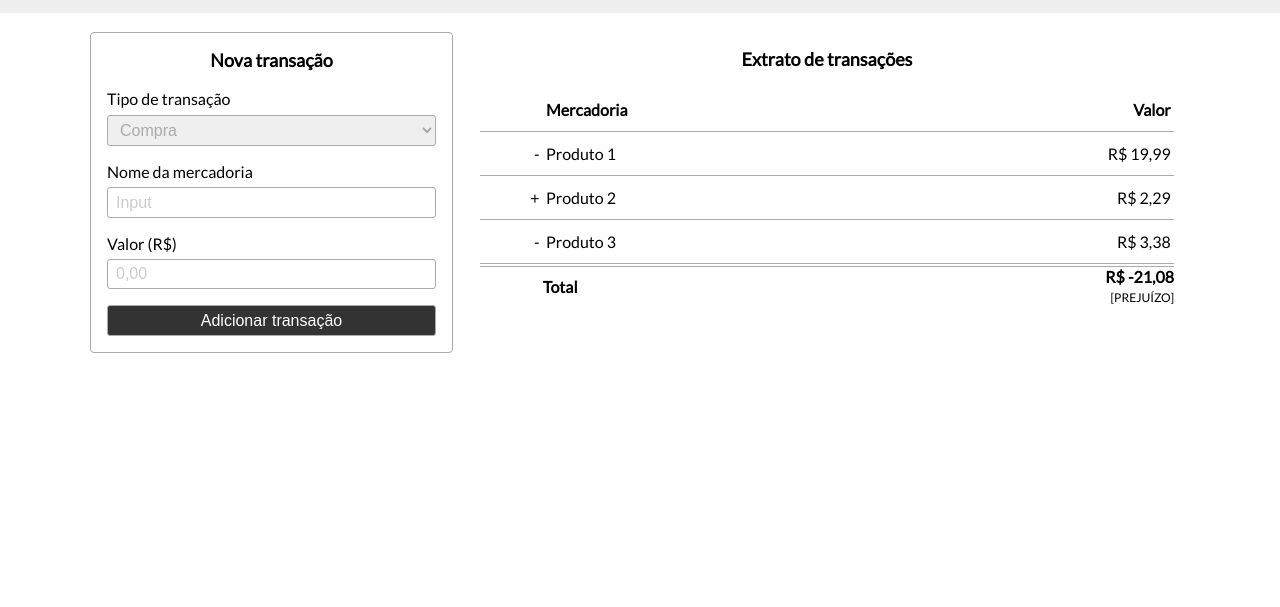
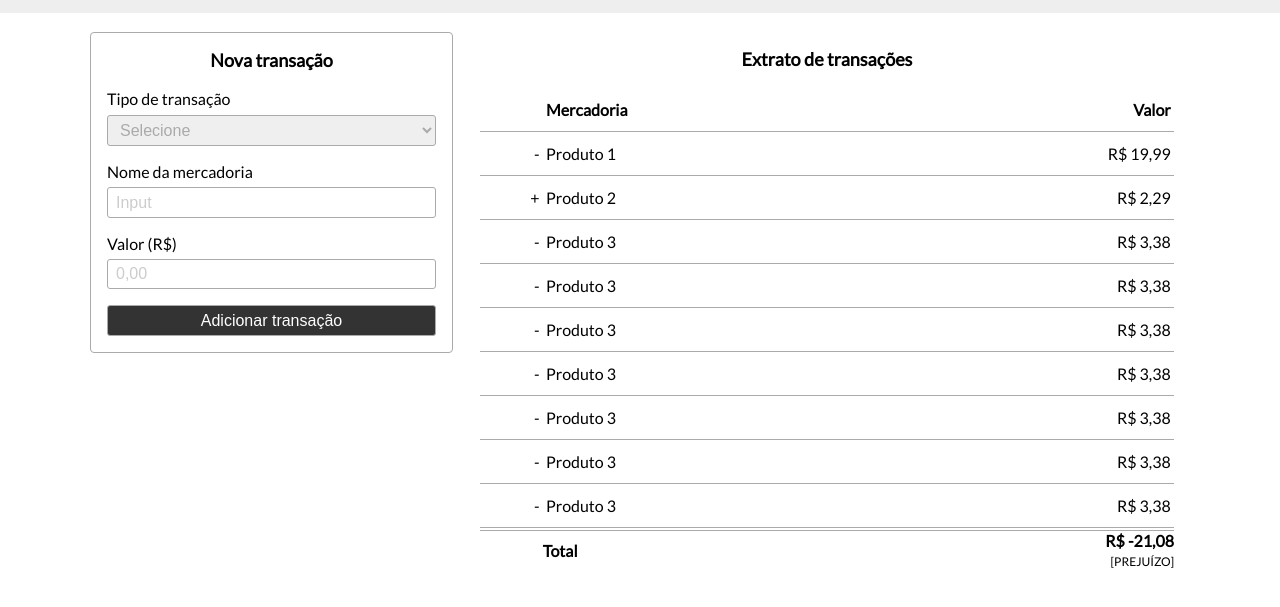
Before and after one commit to cocreare-academy/projeto-individual-turma4, a plain HTML site: page index.html in a window 1280 px wide. Shown: the part 63-670 px from the top of the page. Drawn offline with Linux system fonts and the light colour scheme.

Commit message:
Ultima versão das aulas

```diff
--- a/assets/css/style.css
+++ b/assets/css/style.css
@@ -239,8 +239,7 @@ img{
         margin: 0;
 
         height: 100%;
-        width: 90%;
-        max-width: 250px;
+
 
         position: fixed;
         z-index: 1;
@@ -249,6 +248,8 @@ img{
         right: -90%;
 
         text-align: right;
+        transition: all 0.5s 0s ease;
+
     }
 
     .menu-hover-control:hover .navbar-menu {
@@ -386,3 +387,10 @@ img{
     left: 0;
     text-indent: 0;
 }
+
+
+/*
+form input:invalid,select:invalid {
+    background-color: rgb(189, 79, 79);
+    border: 1px solid  rgb(134, 17, 17);
+} */
--- a/index.html
+++ b/index.html
@@ -5,24 +5,26 @@
     <meta name="viewport" content="width=device-width, initial-scale=1">
     <meta name="description" content="Controle financeiro para transações de compras e vendas de mercadorias. Teste de front-end Via Varejo.">
 
-    <link rel="shortcut icon" href="/assets/img/home-logo.png">
+    <link rel="shortcut icon" href="./assets/img/home-logo.png">
     <title>Controle Financeiro</title>
 
     <link rel="stylesheet" href="https://fonts.googleapis.com/css?family=Lato">
-    <link rel="stylesheet" href="/assets/css/style.css">
+    <link rel="stylesheet" href="./assets/css/style.css">
 </head>
 <body>
     <header class="main-header">
         <div class="container">
             <div class="navbar-brand">
                 <a href="#" class="brand"></a>
-                <!-- <img src="assets/img/home-logo.png" style="width:33px"/> -->
+                <!-- <img src="./assets/img/home-logo.png" style="width:33px"/> -->
                 <h1 class="system-title">
                     Controle financeiro
                 </h1>
             </div>
             <div class="menu-hover-control">
               <button type="button" class="open-menu">Menu</button>
+              <!-- <img src="assets/img/hamburger_icon.svg" class="close-menu" style="width: 40px;"> -->
+
               <nav class="navbar-menu">
                   <button type="button" class="close-menu">Fechar</button>
                   <ul>
@@ -42,7 +44,8 @@
                     <div class="form-group">
                         <div class="form-input">
                             <label for="tipo-transacao">Tipo de transação</label>
-                            <select>
+                            <select required>
+                                <option value="">Selecione</option>
                                 <option value="1">Compra</option>
                                 <option value="2">Venda</option>
                             </select>
@@ -88,6 +91,31 @@
                                 <td class="">Produto 3 </td>
                                 <td class="text-right">R$ 3,38</td>
                             </tr>
+                            <tr>
+                                <td class="text-right">-</td>
+                                <td class="">Produto 3 </td>
+                                <td class="text-right">R$ 3,38</td>
+                            </tr><tr>
+                                <td class="text-right">-</td>
+                                <td class="">Produto 3 </td>
+                                <td class="text-right">R$ 3,38</td>
+                            </tr><tr>
+                                <td class="text-right">-</td>
+                                <td class="">Produto 3 </td>
+                                <td class="text-right">R$ 3,38</td>
+                            </tr><tr>
+                                <td class="text-right">-</td>
+                                <td class="">Produto 3 </td>
+                                <td class="text-right">R$ 3,38</td>
+                            </tr><tr>
+                                <td class="text-right">-</td>
+                                <td class="">Produto 3 </td>
+                                <td class="text-right">R$ 3,38</td>
+                            </tr><tr>
+                                <td class="text-right">-</td>
+                                <td class="">Produto 3 </td>
+                                <td class="text-right">R$ 3,38</td>
+                            </tr>
                         </tbody>
                         <tfoot>
                             <tr>
```
Also changed, not shown: assets/img/logo.svg (added).
